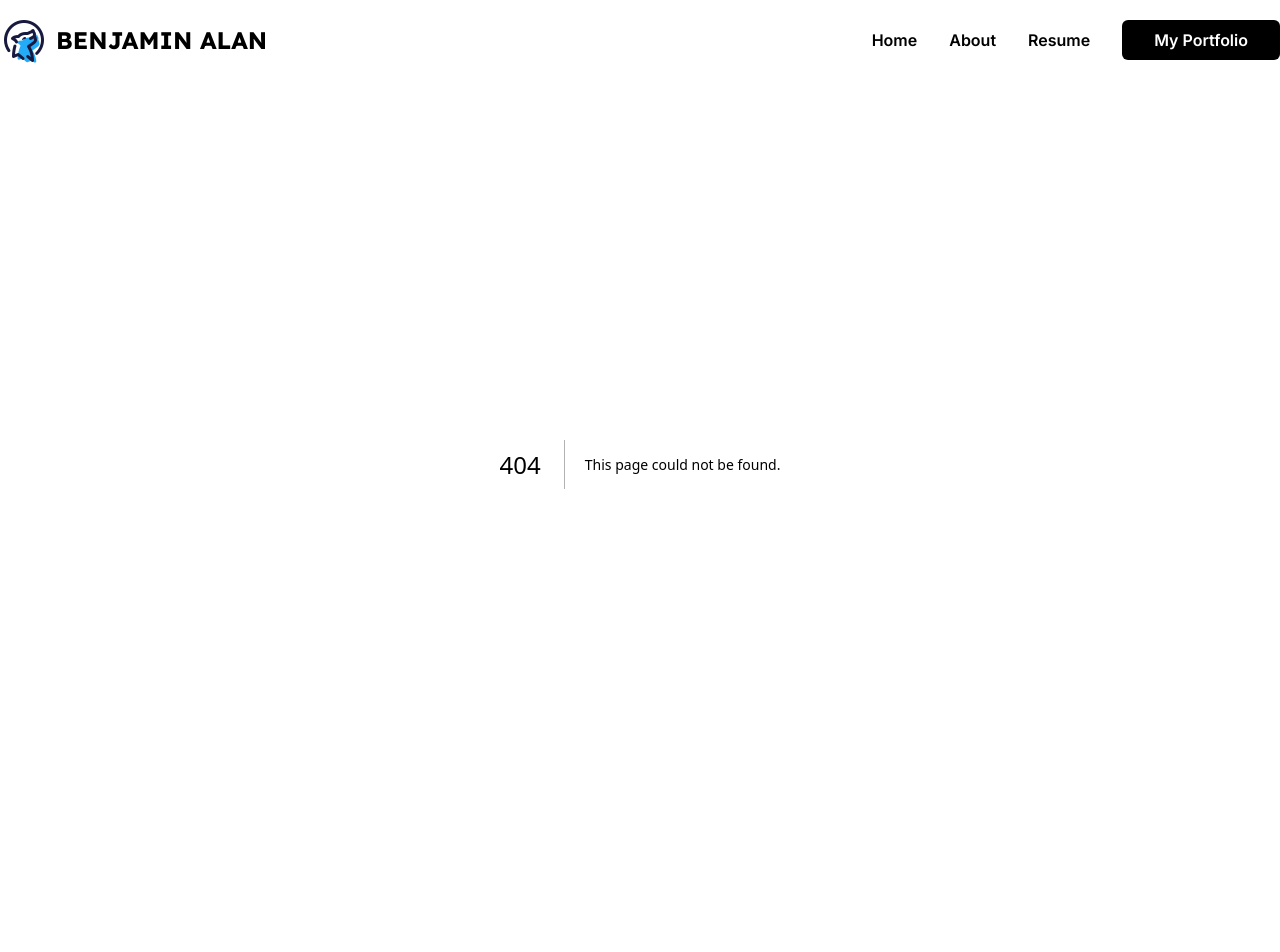
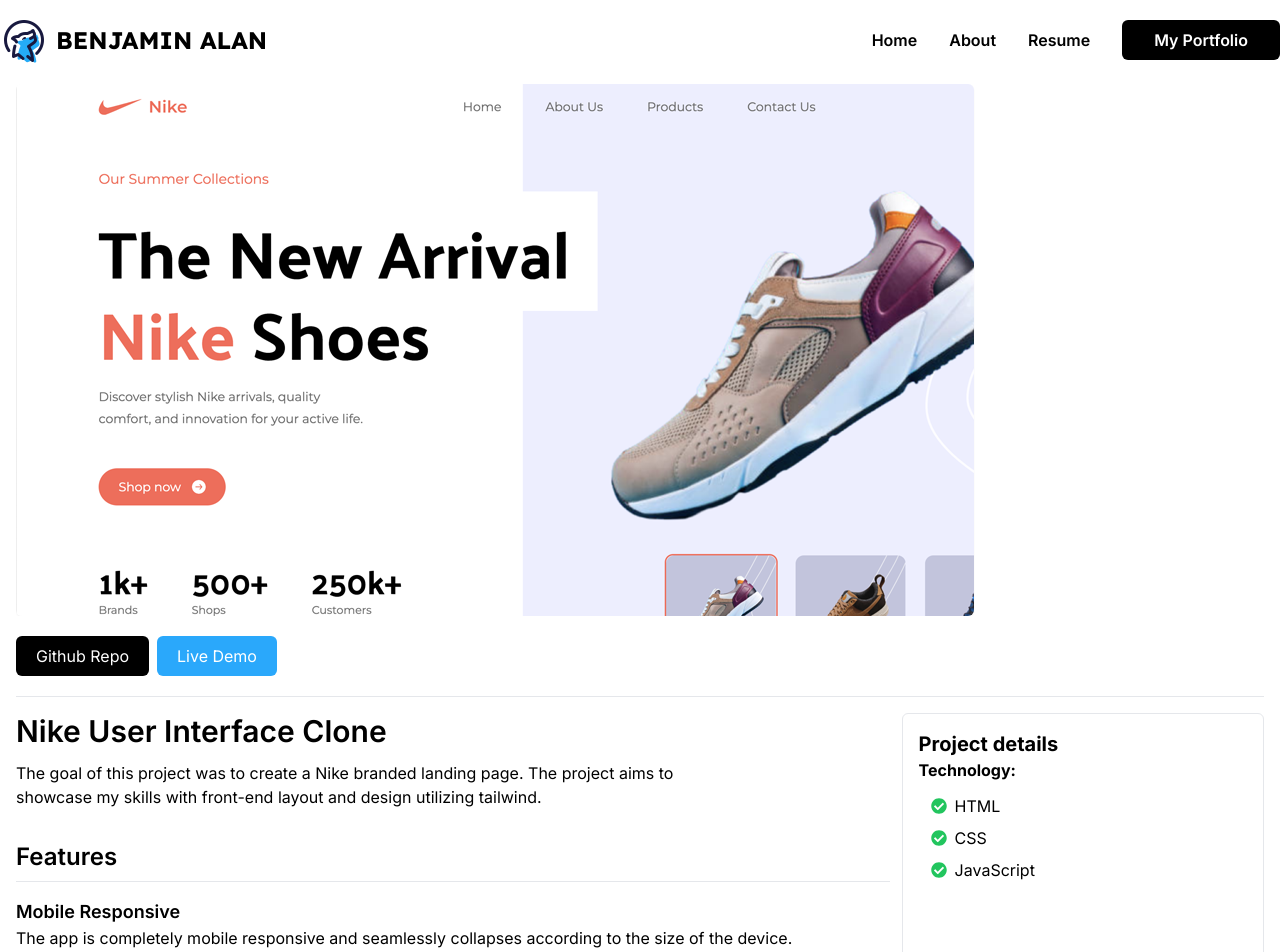
Before and after one commit to Benjamin-buck/portfolio, a Next.js app: page /portfolio/nike in a window 1280 px wide. Before the commit this address had no page. Shown: the top 952 px of the page. Before the commit the page ends 864 px from the top, so only its background shows below. Built offline with nearby package versions, Linux system fonts and the light colour scheme.

Commit message:
Adds the nike project

```diff
--- /dev/null
+++ b/app/portfolio/nike/page.tsx
@@ -0,0 +1,68 @@
+import { Nike } from "@/constants/projects/Nike";
+import Image from "next/image";
+import Link from "next/link";
+import React from "react";
+import { FaCheckCircle } from "react-icons/fa";
+
+const NikePage = () => {
+  const project = Nike;
+  return (
+    <div className="mx-4">
+      <div className="w-full my-5 overflow-hidden gap-2">
+        <Image
+          src="/nike-1.png"
+          className="w-auto rounded-md overflow-hidden max-xl:col-span-2 col-span-1 shadow-sm max-h-[900px]"
+          width={1198}
+          height={400}
+          alt="Github 1"
+        />
+      </div>
+      <div className="flex gap-2 my-5">
+        <Link href={project.github}>
+          <button className="px-5 py-2 bg-black rounded-md text-white">
+            Github Repo
+          </button>
+        </Link>
+        <button className="px-5 py-2 bg-black rounded-md text-white bg-blue">
+          Live Demo
+        </button>
+      </div>
+      <div className="border-t pt-4 flex gap-3 max-md:flex-col">
+        <div className="w-[70%] max-lg:w-full">
+          <h1 className="text-3xl font-semibold">{project.title}</h1>
+          <div className="mt-3">
+            <p className="max-w-[80%] max-lg:max-w-auto">
+              {project.description}
+            </p>
+          </div>
+
+          <div className="my-8">
+            <h2 className="text-2xl font-semibold mt-6 border-b pb-2">
+              Features
+            </h2>
+            {project.features.map((feature) => (
+              <div className="mt-4" key={feature.label}>
+                <h3 className="font-semibold text-lg">{feature.label}</h3>
+                <p>{feature.description}</p>
+              </div>
+            ))}
+          </div>
+        </div>
+        <div className="border flex-1 rounded-md border-gray-200 p-4">
+          <h2 className="font-bold text-xl">Project details</h2>
+          <p className="font-bold">Technology:</p>
+          <ul className="flex flex-col mt-2">
+            {project.technology.map((tech) => (
+              <li key={tech} className="flex gap-2 ml-3 items-center my-1">
+                <FaCheckCircle className="text-green-500" />
+                {tech}
+              </li>
+            ))}
+          </ul>
+        </div>
+      </div>
+    </div>
+  );
+};
+
+export default NikePage;
--- a/components/cards/PortfolioCards.tsx
+++ b/components/cards/PortfolioCards.tsx
@@ -33,7 +33,7 @@
         <Link href={href} className="text-xl font-semibold">
           {label}
         </Link>
-        <p className="text-gray-500 ">{description}</p>
+        <p className="text-gray-500 line-clamp-4">{description}</p>
       </div>
     </div>
   );
--- a/constants/projects/AllProjects.ts
+++ b/constants/projects/AllProjects.ts
@@ -14,7 +14,7 @@
     id: 2,
     title: Nike.title,
     description: Nike.description,
-    image: "/coming-soon.png",
+    image: Nike.image,
     status: Nike.status,
     href: "/portfolio/nike",
   },
--- a/constants/projects/Nike.ts
+++ b/constants/projects/Nike.ts
@@ -1,6 +1,21 @@
 export const Nike = {
   title: "Nike User Interface Clone",
-  description: "This is a project.",
-  status: "Done",
-  image: "/github.png",
+  description:
+    "The goal of this project was to create a Nike branded landing page. The project aims to showcase my skills with front-end layout and design utilizing tailwind.",
+  status: "In Progress",
+  image: "/nike-1.png",
+  technology: ["HTML", "CSS", "JavaScript"],
+  github: "https://github.com/Benjamin-buck/github-clone",
+  features: [
+    {
+      label: "Mobile Responsive",
+      description:
+        "The app is completely mobile responsive and seamlessly collapses according to the size of the device.",
+    },
+    {
+      label: "Pixel Perfect",
+      description:
+        "The project very closely replicates the current user interface and user interaction with a fine attention to detail.",
+    },
+  ],
 };
```
Also changed, not shown: public/nike-1.png (added).
